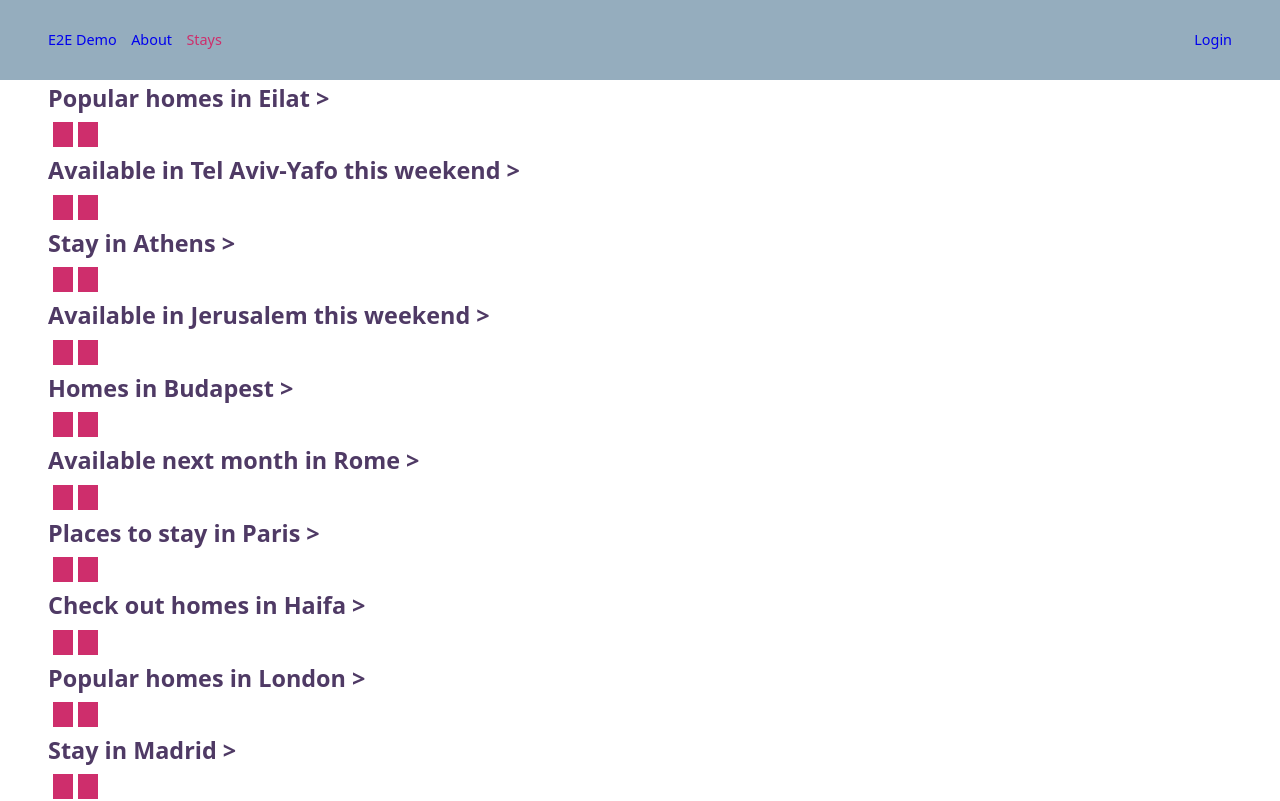
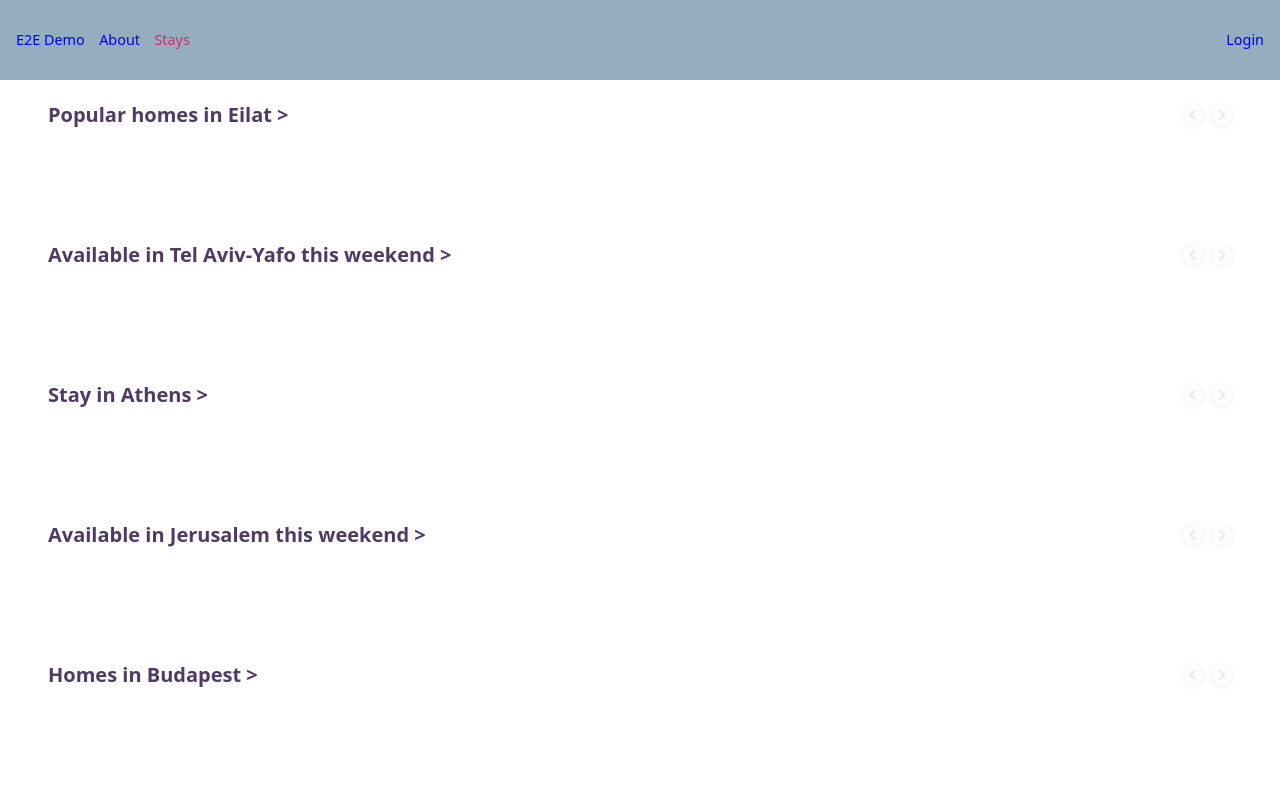
Before and after one commit to nevo0309/AirStay-frontend, a React (Vite) app: page /stay in a window 1280 px wide. Shown: the top 801 px of the page. Built offline with nearby package versions, Linux system fonts and the light colour scheme.

Commit message:
Add style to explor page and carousel

```diff
--- a/src/assets/styles/basics/_layout.scss
+++ b/src/assets/styles/basics/_layout.scss
@@ -1,6 +1,6 @@
 .main-container {
   display: grid;
-  grid-template-columns: 3rem 1fr 3rem;
+  grid-template-columns: 1rem 1fr 1rem;
 
   > * {
     grid-column: 2;
--- /dev/null
+++ b/src/assets/styles/cmps/_Carousel.scss
@@ -0,0 +1,266 @@
+$gap: 11px;
+$slidesToShow: 7;
+
+.carousel-section {
+  margin-bottom: 70px;
+
+  .embla-wrapper {
+    position: relative;
+    left: 50%;
+    right: 50%;
+    margin-left: -50vw;
+    margin-right: -50vw;
+    width: 100vw;
+    padding: 0 48px;
+  }
+
+  .embla-header {
+    display: flex;
+    align-items: center;
+    justify-content: space-between;
+    width: 100%;
+    height: 70px;
+    // margin: 32px 0 14px;
+    font-size: 20px;
+    line-height: 24px;
+    border-radius: 0;
+
+    &__title {
+      margin: 0;
+      font-weight: 600;
+      font-size: 20px;
+    }
+
+    &__arrows {
+      display: flex;
+      width: 56px;
+      height: 24px;
+      justify-content: space-between;
+      align-items: center;
+      // gap: 10px;
+
+      .embla__button {
+        background: #f2f2f2;
+        border: 1px solid transparent;
+        border-radius: 50%;
+        width: 24px;
+        height: 24px;
+        padding: 0;
+        color: #222222;
+        display: flex;
+        align-items: center;
+        justify-content: center;
+        cursor: pointer;
+        transition: all 0.2s ease;
+        box-shadow: 0 2px 4px rgba(0, 0, 0, 0.1);
+
+        &:hover:not(:disabled) {
+          background: #f7f7f7;
+          border-color: #b0b0b0;
+          transform: scale(1.04);
+        }
+
+        &:disabled {
+          opacity: 0.3;
+          cursor: not-allowed;
+          background: #f7f7f7;
+          border-color: #e0e0e0;
+          color: #b0b0b0;
+        }
+
+        &__svg {
+          width: 24px;
+          height: 24px;
+        }
+      }
+    }
+  }
+
+  .embla {
+    position: relative;
+    width: 100%;
+    margin: 0 auto;
+
+    &__viewport {
+      overflow: hidden;
+    }
+
+    &__container {
+      display: flex;
+      gap: $gap;
+    }
+
+    &__slide {
+      flex: 0 0 calc((100% - #{($slidesToShow - 1) * $gap}) / #{$slidesToShow});
+      min-width: 0;
+      // overflow: hidden;
+      border-radius: 0;
+
+      width: 180px;
+      height: 230px;
+
+      .preview {
+        width: 100%;
+        height: 100%;
+        display: flex;
+        flex-direction: column;
+
+        img {
+          width: 100%;
+          height: 160px;
+          object-fit: cover;
+          border-radius: 15px;
+          flex-shrink: 0;
+        }
+
+        .preview-content {
+          padding: 2px;
+          flex: 1;
+          display: flex;
+          flex-direction: column;
+          // justify-content: space-between;
+          min-height: 0;
+          // gap: 2px;
+
+          h3 {
+            margin: 0;
+            font-size: 13px;
+            line-height: 16px;
+            font-weight: 500;
+            display: -webkit-box;
+            -webkit-line-clamp: 2;
+            -webkit-box-orient: vertical;
+            // overflow: hidden;
+            text-overflow: ellipsis;
+            height: auto;
+            // margin-bottom: 2px;
+          }
+
+          .stay-dates {
+            font-size: 11px;
+            line-height: 16px;
+            color: #717171;
+            // margin: 0 0 2px 0;
+          }
+
+          .stay-price-preview {
+            font-size: 11px;
+            line-height: 16px;
+          }
+        }
+      }
+    }
+
+    /* Responsive */
+
+    @media (max-width: 1200px) and (min-width: 1130px) {
+      &__slide {
+        flex: 0 0 calc((100% - #{5 * $gap}) / 6);
+        width: 175px;
+        height: 221px;
+
+        .preview img {
+          height: 156px;
+        }
+      }
+    }
+
+    @media (max-width: 1129px) and (min-width: 950px) {
+      &__slide {
+        flex: 0 0 calc((100% - #{4 * $gap}) / 5);
+        width: 175px;
+        height: 231px;
+
+        .preview img {
+          height: 156px;
+        }
+      }
+    }
+
+    @media (max-width: 949px) and (min-width: 745px) {
+      &__slide {
+        flex: 0 0 calc((100% - #{3 * $gap}) / 4);
+        width: 170px;
+        height: 220px;
+
+        .preview img {
+          height: 150px;
+        }
+      }
+    }
+
+    @media (max-width: 744px) {
+      .embla-wrapper {
+        padding: 0 24px;
+      }
+
+      &__slide {
+        flex: 0 0 calc((100% - #{1 * $gap}) / 2);
+        width: 316px;
+        height: 354px;
+
+        .preview {
+          img {
+            height: 280px;
+            border-radius: 15px;
+          }
+
+          .preview-content {
+            // padding: 12px 0;
+            display: flex;
+            flex-direction: column;
+            gap: 2px;
+
+            h3 {
+              font-size: 13px;
+              line-height: 16px;
+              font-weight: 500;
+              // margin: 0 0 2px 0;
+              color: #222;
+              display: -webkit-box;
+              -webkit-line-clamp: 2;
+              -webkit-box-orient: vertical;
+              // overflow: hidden;
+              text-overflow: ellipsis;
+            }
+
+            .stay-dates {
+              font-size: 11px;
+              line-height: 13px;
+              color: #717171;
+              // margin: 2px 0;
+            }
+
+            .stay-price-preview {
+              font-size: 11px;
+              line-height: 13px;
+              color: #222;
+              // margin: 2px 0 0 0;
+            }
+          }
+        }
+      }
+    }
+  }
+
+  section.explor-list {
+    margin: 0;
+    gap: 0;
+  }
+
+  .preview {
+    box-sizing: border-box;
+    position: relative;
+    .heart-icon {
+      position: absolute;
+      top: 8px;
+      right: 8px;
+      cursor: pointer;
+      z-index: 10;
+    }
+  }
+
+  .embla__container {
+    will-change: transform;
+  }
+}
--- a/src/assets/styles/main.scss
+++ b/src/assets/styles/main.scss
@@ -36,5 +36,8 @@
 @import 'cmps/ReviewEdit';
 @import 'cmps/ReviewList';
 @import 'cmps/ReviewPreview';
+
+@import 'cmps/Carousel';
+
 // @import "cmps/StayList";
 // @import "cmps/StayPreview";
--- a/src/assets/styles/pages/StayIndex.scss
+++ b/src/assets/styles/pages/StayIndex.scss
@@ -7,11 +7,6 @@
     padding-block: 0.3em;
   }
 
-  h2 {
-    margin: 0;
-    font-size: 1.3em;
-  }
-
   button {
     margin-inline-end: 0;
   }
```
